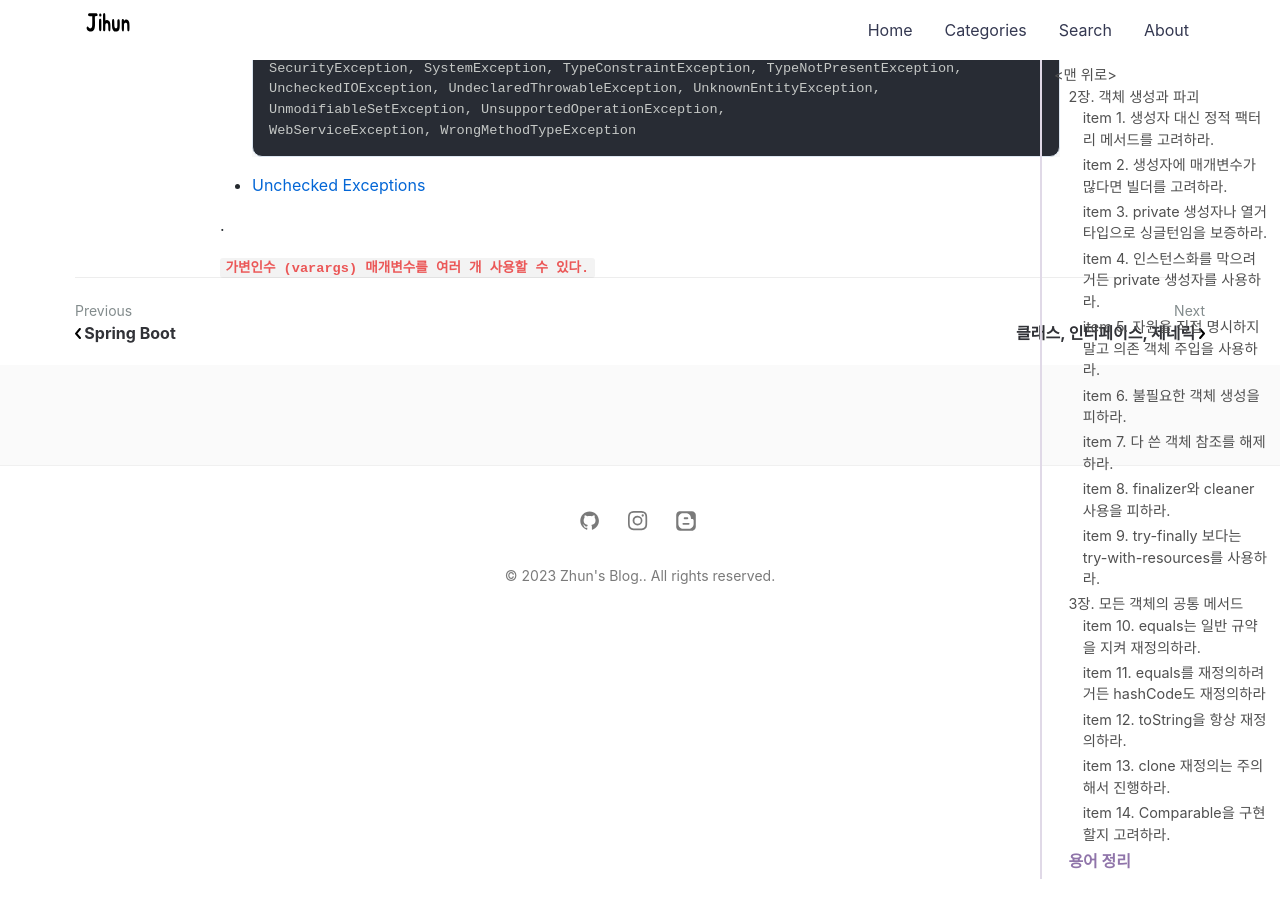
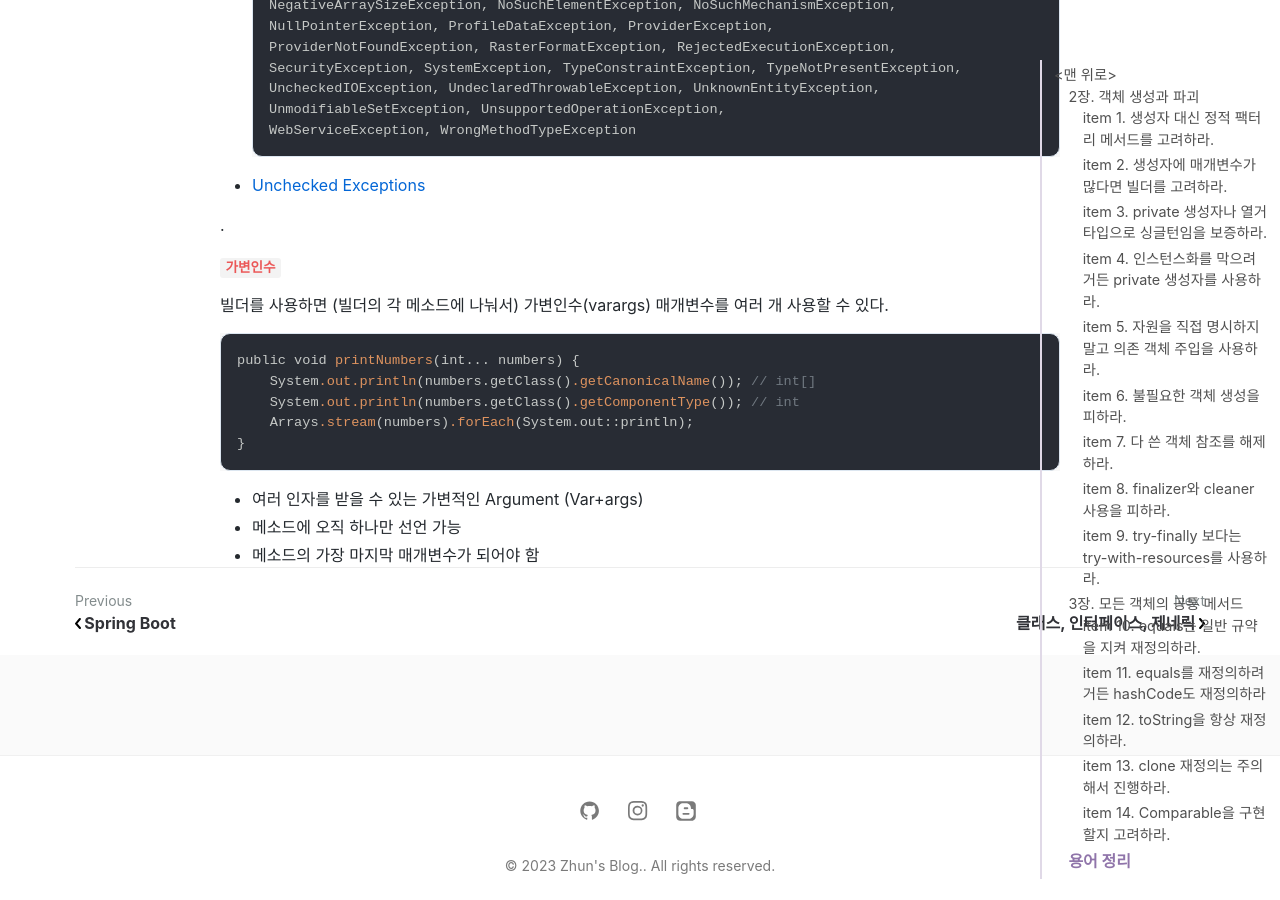
Before and after one commit to jihunparkme/jihunparkme.github.io, a Jekyll site: the page built from _posts/2023-04-07-Effective-Java-Object.md, in a window 1280 px wide and 900 px high, scrolled down 26234 px. Built offline with Jekyll 4.4.1, drawn with Linux system fonts in a browser that asks for light colours; nearby versions of some CDN libraries; comment, search, counter and statistics services are not loaded.

Commit message:
[Effective Java] item 2. 생성자에 매개변수가 많다면 빌더를 고려하라
- 가변인수

````diff
--- a/_posts/2023-04-07-Effective-Java-Object.md
+++ b/_posts/2023-04-07-Effective-Java-Object.md
@@ -1167,4 +1167,18 @@ tourPlanBuilder.title("제주 여행")
 
 .
 
-**`가변인수 (varargs) 매개변수를 여러 개 사용할 수 있다.`**
+**`가변인수`**
+
+빌더를 사용하면 (빌더의 각 메소드에 나눠서) 가변인수(varargs) 매개변수를 여러 개 사용할 수 있다.
+
+```java
+public void printNumbers(int... numbers) {
+    System.out.println(numbers.getClass().getCanonicalName()); // int[]
+    System.out.println(numbers.getClass().getComponentType()); // int
+    Arrays.stream(numbers).forEach(System.out::println);
+}
+```
+
+- 여러 인자를 받을 수 있는 가변적인 Argument (Var+args)
+- 메소드에 오직 하나만 선언 가능
+- 메소드의 가장 마지막 매개변수가 되어야 함
````
